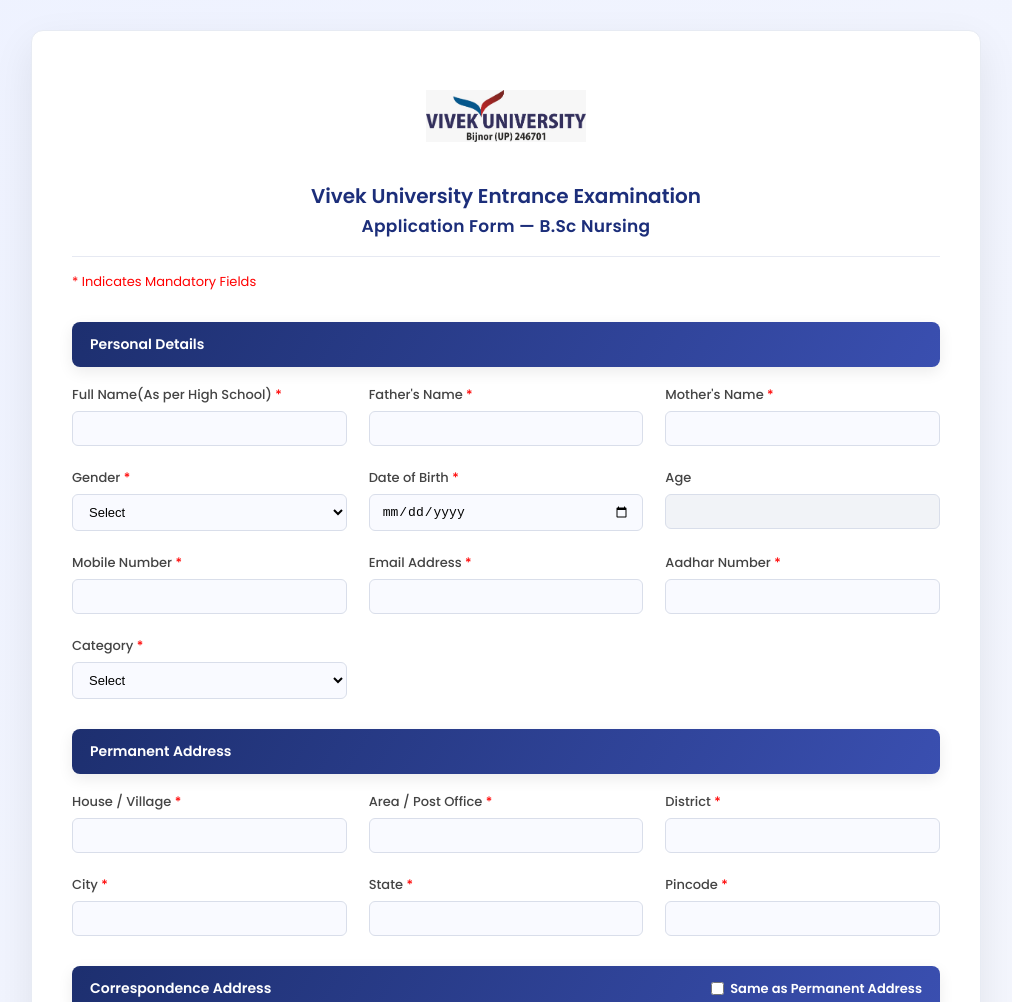
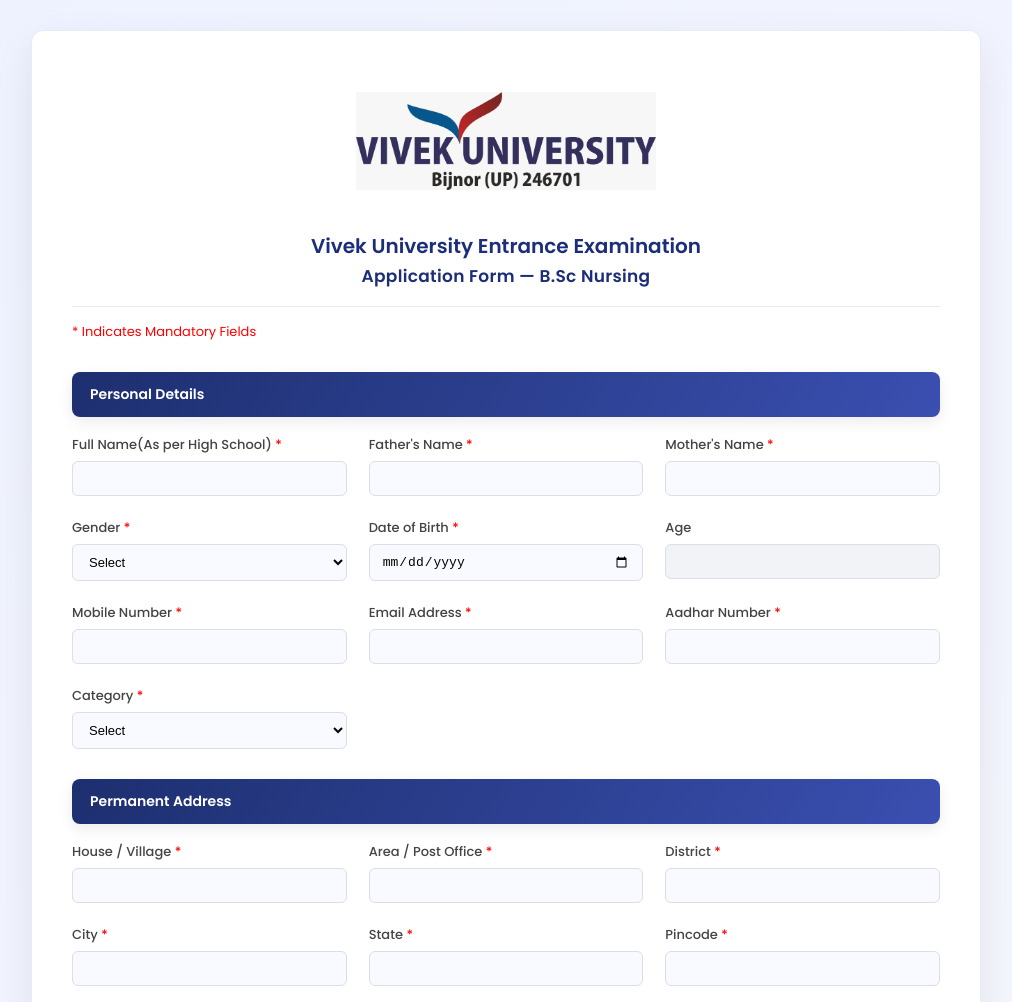
Before and after one commit to digiihelpdesk-prog/Application-Form-Nursing, a website: page index.html in a window 1280 px wide. Shown: the top 1002 px of the page, without its empty margins (134-1146 px from the left). Drawn offline with Linux system fonts and the light colour scheme.

Commit message:
Update index.html

```diff
--- a/index.html
+++ b/index.html
@@ -22,7 +22,7 @@
 <div class="container">
 
 <header class="form-header" style="justify-content:center;flex-direction:column;align-items:center;text-align:center;">
-  <img src="logo1.png" alt="University Logo" class="university-logo" style="width:160px;height:90px;">
+  <img src="logo1.png" alt="University Logo" class="university-logo" style="width:300px;height:140px;">
   <div class="university-info">
     <h1 style="font-size:20px;color:#1c2e7a;">Vivek University Entrance Examination</h1>
     <h2 style="font-size:17px;color:#1c2e7a;margin:2px 0;">Application Form — B.Sc Nursing</h2>
```
